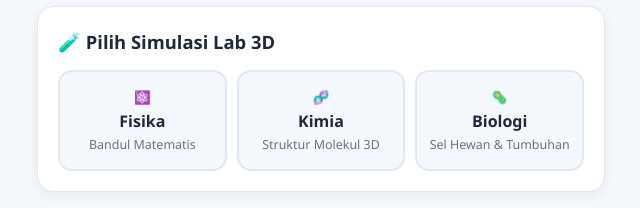
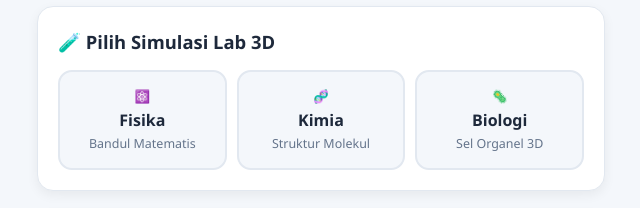
Before and after one commit to misael-cahyono/LabPocket, a plain HTML site: page student-dashboard.html in a window 1280 px wide. Shown: the part 521-729 px from the top of the page, 319-959 px from the left. Drawn offline with nearby package versions, Linux system fonts and the light colour scheme; files that its build step writes are made by us from their sources; files whose address does not match are found by name.

Commit message:
Refactor student-dashboard.html for clarity and structure

```diff
--- a/student-dashboard.html
+++ b/student-dashboard.html
@@ -8,6 +8,9 @@
     <!-- CSS Global & Dashboard -->
     <link rel="stylesheet" href="css/style.css">
     <link rel="stylesheet" href="css/dashboard.css">
+
+    <!-- Pustaka Three.js Langsung dari CDN (Stabil & Cepat) -->
+    <script src="https://cdn.jsdelivr.net/npm/three@0.152.2/build/three.min.js"></script>
 </head>
 <body>
 
@@ -19,11 +22,9 @@
                 <h1>🔬 Lab Siswa</h1>
             </div>
             <div class="header-right">
-                <!-- Ikon Lonceng Notifikasi Tugas -->
                 <button id="notif-btn" class="btn-icon" aria-label="Notifikasi">
                     🔔 <span id="notif-badge" class="badge hidden">0</span>
                 </button>
-                <!-- Tombol Dark Mode -->
                 <button id="theme-toggle" class="btn-icon" aria-label="Ubah Tema">🌙</button>
             </div>
         </header>
@@ -57,25 +58,28 @@
             <section class="card simulation-menu-card">
                 <h2>🧪 Pilih Simulasi Lab 3D</h2>
                 <div class="subject-grid">
-                    <button class="subject-btn" onclick="openSimulation('physics')">
-                        ⚛️ <strong>Fisika</strong>
+                    <button type="button" class="subject-btn phys" onclick="openSimulation('physics')">
+                        <span class="emoji-icon">⚛️</span>
+                        <strong>Fisika</strong>
                         <span>Bandul Matematis</span>
                     </button>
-                    <button class="subject-btn" onclick="openSimulation('chemistry')">
-                        🧬 <strong>Kimia</strong>
-                        <span>Struktur Molekul 3D</span>
+                    <button type="button" class="subject-btn chem" onclick="openSimulation('chemistry')">
+                        <span class="emoji-icon">🧬</span>
+                        <strong>Kimia</strong>
+                        <span>Struktur Molekul</span>
                     </button>
-                    <button class="subject-btn" onclick="openSimulation('biology')">
-                        🦠 <strong>Biologi</strong>
-                        <span>Sel Hewan & Tumbuhan</span>
+                    <button type="button" class="subject-btn bio" onclick="openSimulation('biology')">
+                        <span class="emoji-icon">🦠</span>
+                        <strong>Biologi</strong>
+                        <span>Sel Organel 3D</span>
                     </button>
                 </div>
 
-                <!-- Area Canvas 3D & Kuis Mini (Muncul saat simulasi dipilih) -->
+                <!-- Area Canvas 3D & Kuis Mini -->
                 <div id="simulation-workspace" class="workspace hidden">
                     <div class="workspace-header">
                         <h3 id="sim-title">Area Simulasi</h3>
-                        <button class="btn-close" onclick="closeSimulation()">✖ Tutup</button>
+                        <button type="button" class="btn-close" onclick="closeSimulation()">✖ Tutup</button>
                     </div>
 
                     <!-- Canvas Three.js -->
@@ -83,7 +87,7 @@
 
                     <!-- Kontrol Variabel Simulasi -->
                     <div id="sim-controls" class="controls-box">
-                        <label for="param-slider">Ubah Variabel Simulasi:</label>
+                        <label for="param-slider">🎛️ Atur Kecepatan / Ukuran Simulasi:</label>
                         <input type="range" id="param-slider" min="1" max="10" value="5">
                     </div>
 
@@ -105,15 +109,12 @@
                     <textarea id="journal-notes" rows="3" placeholder="Tulis hasil pengamatan dan kesimpulan..." required></textarea>
                     <button type="submit" class="btn btn-secondary">💾 Simpan Catatan</button>
                 </form>
-                <div id="journal-list" class="list-container">
-                    <!-- Riwayat catatan muncul di sini -->
-                </div>
+                <div id="journal-list" class="list-container"></div>
             </section>
         </main>
     </div>
 
-    <!-- Pustaka Three.js & Skrip Logika -->
-    <script src="js/three.min.js"></script>
+    <!-- Skrip Logika -->
     <script src="js/app.js"></script>
     <script src="js/notifications.js"></script>
     <script src="js/simulation.js"></script>
```
